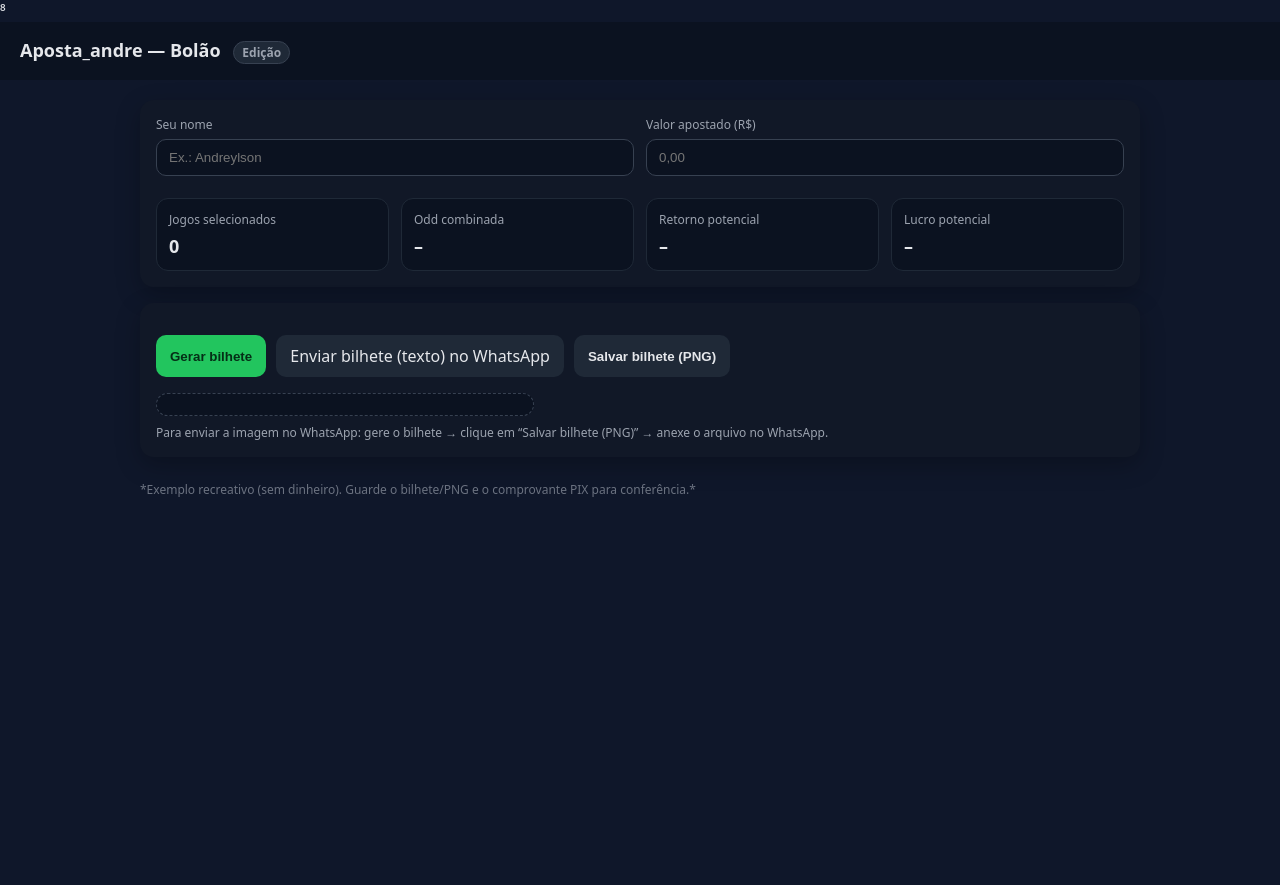
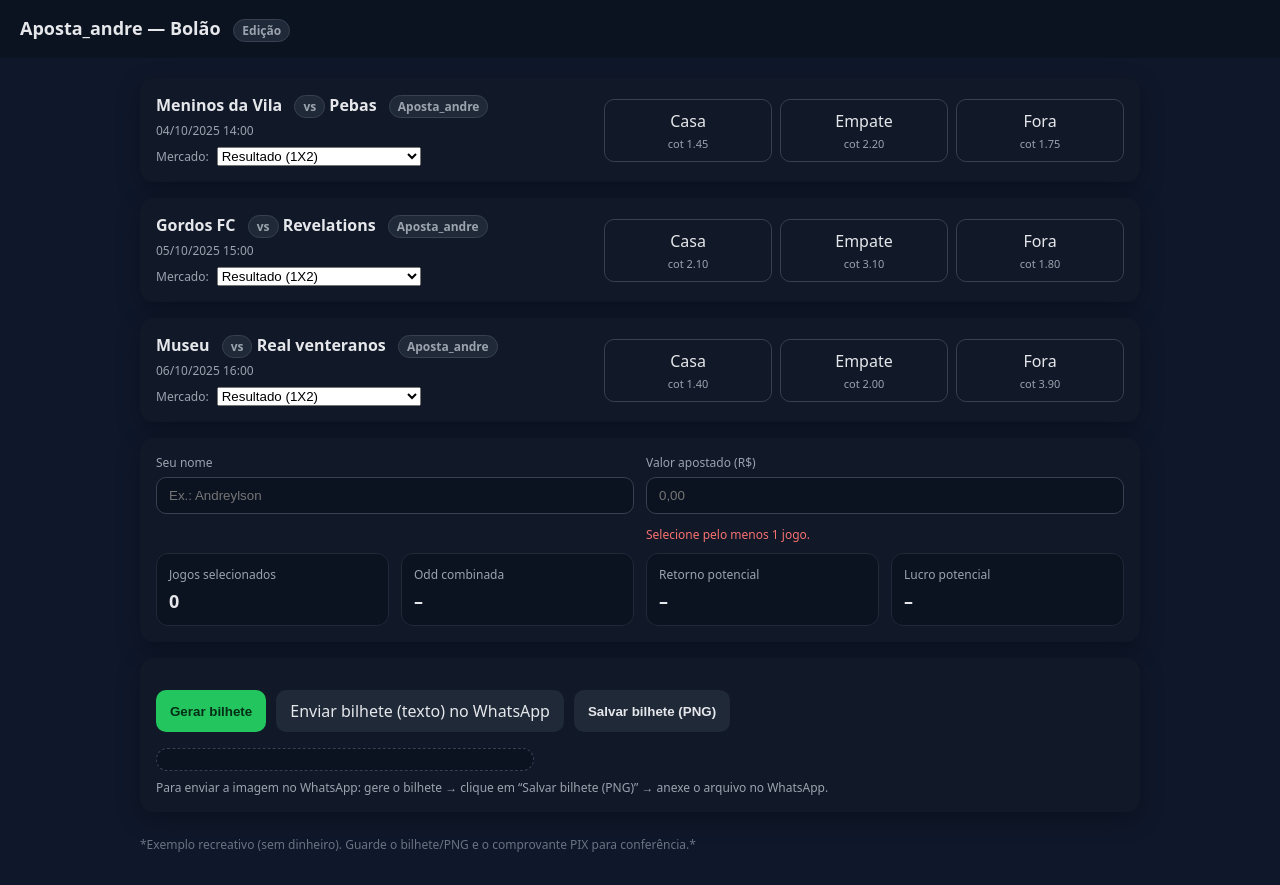
Before and after one commit to andreylson12/LINKAPOSTA, a plain HTML site: page index.html in a window 1280 px wide. Before the commit the page ends 800 px from the top, so only its background shows below. Drawn offline with Linux system fonts and the light colour scheme.

Commit message:
Update index.html

```diff
--- a/index.html
+++ b/index.html
@@ -1,4 +1,4 @@
-⁸<!DOCTYPE html>
+<!DOCTYPE html>
 <html lang="pt-BR">
 <head>
 <meta charset="utf-8" />
@@ -168,10 +168,10 @@ const JOGOS = [
       "Player (PEB)", "Player (PEB)", "Player (PEB)"
     ],
     markets: {
-      resultado: { C:, E:, F: },
-      overunder: { "O5.5":, "U5.5":, "O6.5":, "U6.5":, "O7.5":, "U7.5": },
-      resultado_ht: { C:, E:, F: },
-      jogador_gols: { "P1+":, "P2+":, "P3+": }
+      resultado: { C:1.45, E:2.20, F:1.75 },
+      overunder: { "O5.5":1.20, "U5.5":1.40, "O6.5":1.35, "U6.5":1.42, "O7.5":1.50, "U7.5":1.45 },
+      resultado_ht: { C:1.40, E:2.00, F:1.60 },
+      jogador_gols: { "P1+":1.35, "P2+":1.45, "P3+":1.50 }
     }
   },
   {
```
